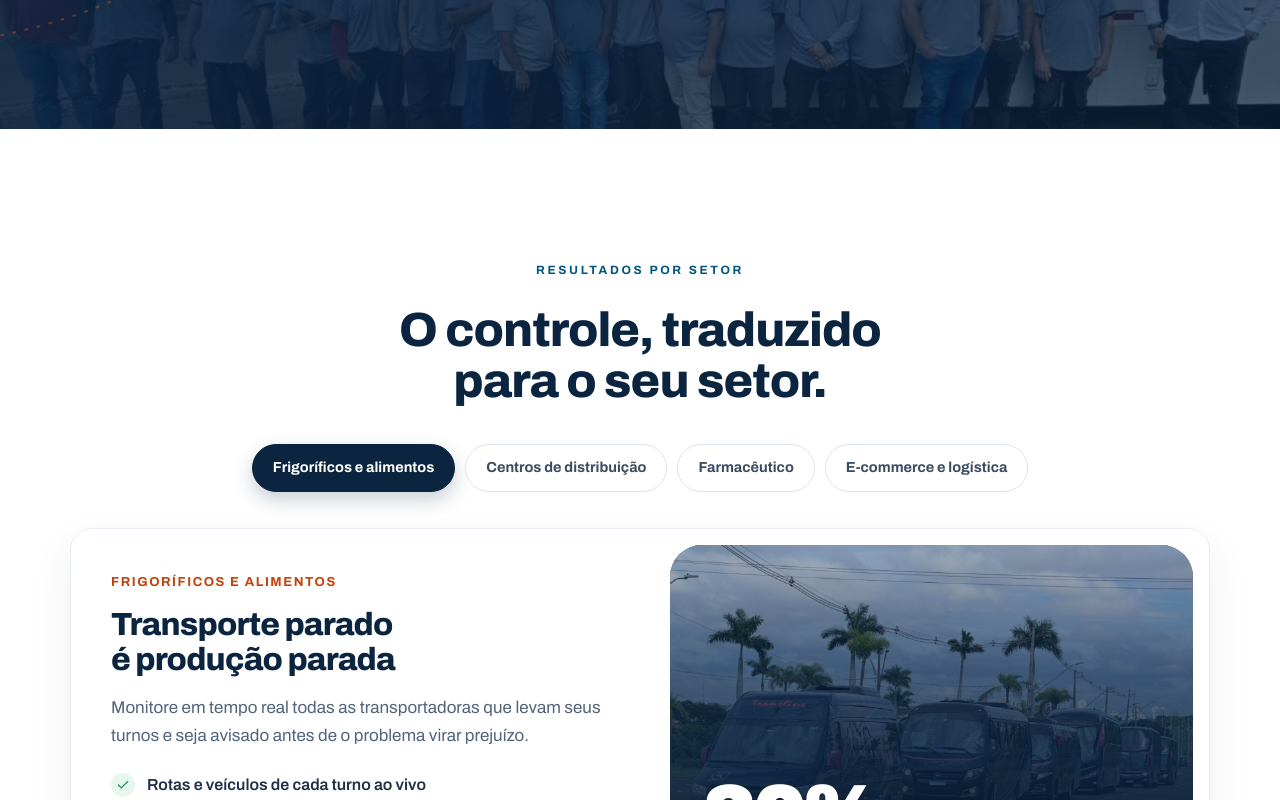
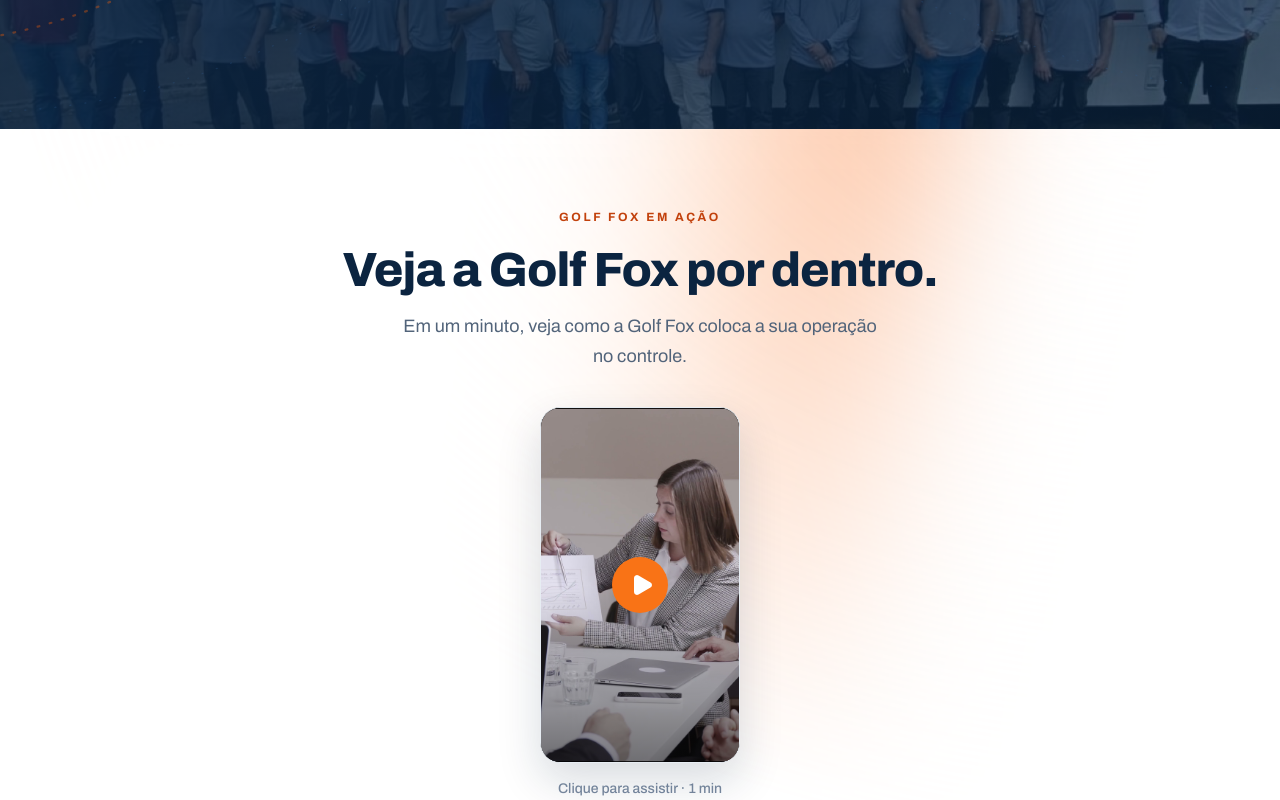
Before and after one commit to pglemos/GOLFFOX-MARKETING, a Next.js app: page / in a window 1280 px wide. Shown: the part 6620-7420 px from the top of the page. Built offline with nearby package versions, Linux system fonts and the light colour scheme; a web font is replaced by a local one.

Commit message:
Adiciona video institucional na home (card + lightbox) e ajusta stat de IA no Monitoramento

```diff
--- a/app/(marketing)/home-content.tsx
+++ b/app/(marketing)/home-content.tsx
@@ -32,6 +32,7 @@
 
 import { AppWindowCard } from "@/components/marketing/app-window-card";
 import { FaqTwoColumn } from "@/components/marketing/faq-two-column";
+import { VideoLightbox } from "@/components/marketing/video-lightbox";
 import { FinalCtaForm } from "@/components/marketing/final-cta-form";
 import { trackProfileTabSelect } from "@/lib/analytics/track-events";
 
@@ -889,6 +890,54 @@
                     </div>
                 </section>
 
+                {/* ===================== VÍDEO INSTITUCIONAL ===================== */}
+                <section className="relative overflow-hidden bg-white px-5 py-16 sm:px-8 lg:py-20">
+                    <div className="gf-aurora-light" aria-hidden="true" />
+                    <div className="relative z-10 mx-auto flex max-w-[720px] flex-col items-center text-center">
+                        <motion.span
+                            initial={{ opacity: 0, filter: "blur(10px)", y: 12 }}
+                            whileInView={{ opacity: 1, filter: "blur(0px)", y: 0 }}
+                            viewport={{ once: true }}
+                            transition={{ duration: 0.5 }}
+                            className="mb-5 inline-flex text-xs font-bold uppercase tracking-[0.22em] text-[#C2410C]"
+                        >
+                            Golf Fox em ação
+                        </motion.span>
+                        <motion.h2
+                            initial={{ opacity: 0, filter: "blur(10px)", y: 12 }}
+                            whileInView={{ opacity: 1, filter: "blur(0px)", y: 0 }}
+                            viewport={{ once: true }}
+                            transition={{ duration: 0.6, delay: 0.08 }}
+                            className="text-balance text-[2rem] font-extrabold leading-[1.08] tracking-[-0.02em] text-[#0B2440] sm:text-[2.6rem] lg:text-5xl"
+                        >
+                            Veja a Golf Fox por dentro.
+                        </motion.h2>
+                        <motion.p
+                            initial={{ opacity: 0, filter: "blur(10px)", y: 12 }}
+                            whileInView={{ opacity: 1, filter: "blur(0px)", y: 0 }}
+                            viewport={{ once: true }}
+                            transition={{ duration: 0.6, delay: 0.16 }}
+                            className="mt-4 max-w-[520px] text-pretty text-lg leading-relaxed text-[#52647A]"
+                        >
+                            Em um minuto, veja como a Golf Fox coloca a sua operação no controle.
+                        </motion.p>
+                        <motion.div
+                            initial={{ opacity: 0, filter: "blur(10px)", y: 16 }}
+                            whileInView={{ opacity: 1, filter: "blur(0px)", y: 0 }}
+                            viewport={{ once: true }}
+                            transition={{ duration: 0.6, delay: 0.24 }}
+                            className="mt-9 flex flex-col items-center"
+                        >
+                            <VideoLightbox
+                                src="/videos/golf-fox-institucional.mp4"
+                                poster="/videos/golf-fox-institucional.jpg"
+                                label="Assistir ao vídeo da Golf Fox"
+                            />
+                            <p className="mt-4 text-sm font-medium text-[#7A8AA0]">Clique para assistir · 1 min</p>
+                        </motion.div>
+                    </div>
+                </section>
+
                 {/* ===================== RESULTADOS POR SETOR ===================== */}
                 <section id="segmentos" className="px-5 py-24 sm:px-8 lg:py-32">
                     <div className="mx-auto max-w-[1140px]">
--- a/app/(marketing)/produto/monitoramento/content.tsx
+++ b/app/(marketing)/produto/monitoramento/content.tsx
@@ -25,7 +25,7 @@
 const STATS = [
     { value: "Tempo real", label: "posição atualizada a cada 30s" },
     { value: "100%", label: "das viagens registradas e auditadas" },
-    { value: "31 anos", label: "de operação em transporte" },
+    { value: "IA", label: "que detecta risco de condução na hora" },
 ];
 
 // "O que você vê" — parâmetros monitorados (inspirado no formato do vídeo).
--- /dev/null
+++ b/components/marketing/video-lightbox.tsx
@@ -0,0 +1,81 @@
+"use client";
+
+import { useEffect, useState } from "react";
+
+import { Play, X } from "lucide-react";
+
+type VideoLightboxProps = {
+    src: string;
+    poster: string;
+    label?: string;
+    thumbClassName?: string;
+};
+
+/**
+ * Card pequeno (poster + botão de play) que abre o vídeo grande num lightbox ao
+ * clicar. Trava o scroll do fundo e fecha no X, no backdrop ou no Esc.
+ */
+export function VideoLightbox({ src, poster, label = "Assistir vídeo", thumbClassName }: VideoLightboxProps) {
+    const [open, setOpen] = useState(false);
+
+    useEffect(() => {
+        if (!open) return;
+        const html = document.documentElement;
+        const prev = html.style.overflow;
+        html.style.overflow = "hidden";
+        const onKey = (e: KeyboardEvent) => {
+            if (e.key === "Escape") setOpen(false);
+        };
+        window.addEventListener("keydown", onKey);
+        return () => {
+            html.style.overflow = prev;
+            window.removeEventListener("keydown", onKey);
+        };
+    }, [open]);
+
+    return (
+        <>
+            {/* Card pequeno */}
+            <button
+                type="button"
+                onClick={() => setOpen(true)}
+                aria-label={label}
+                className={`group relative block aspect-[9/16] w-[200px] overflow-hidden rounded-[20px] border border-[#E7EDF3] bg-black shadow-[0_18px_44px_rgba(11,36,64,0.16)] transition-transform duration-300 hover:-translate-y-1 focus-visible:outline focus-visible:outline-2 focus-visible:outline-offset-2 focus-visible:outline-brand ${thumbClassName ?? ""}`}
+            >
+                {/* eslint-disable-next-line @next/next/no-img-element */}
+                <img src={poster} alt="" aria-hidden="true" className="h-full w-full object-cover" />
+                <span className="absolute inset-0 flex items-center justify-center bg-gradient-to-t from-black/50 via-transparent to-transparent transition-colors group-hover:bg-black/20">
+                    <span className="flex h-14 w-14 items-center justify-center rounded-full bg-brand text-white shadow-lg transition-transform group-hover:scale-110">
+                        <Play className="h-6 w-6 translate-x-0.5 fill-current" aria-hidden="true" />
+                    </span>
+                </span>
+            </button>
+
+            {/* Lightbox */}
+            {open && (
+                <div
+                    onClick={() => setOpen(false)}
+                    className="fixed inset-0 z-[200] flex items-center justify-center overflow-y-auto overscroll-contain bg-black/70 p-4 backdrop-blur-sm"
+                >
+                    <button
+                        type="button"
+                        onClick={() => setOpen(false)}
+                        aria-label="Fechar"
+                        className="absolute right-4 top-4 z-10 flex h-11 w-11 items-center justify-center rounded-full bg-white/15 text-white transition-colors hover:bg-white/25 focus-visible:outline focus-visible:outline-2 focus-visible:outline-offset-2 focus-visible:outline-white"
+                    >
+                        <X className="h-5 w-5" aria-hidden="true" />
+                    </button>
+                    <video
+                        src={src}
+                        poster={poster}
+                        controls
+                        autoPlay
+                        playsInline
+                        onClick={(e) => e.stopPropagation()}
+                        className="aspect-[9/16] h-[82vh] max-h-[82vh] w-auto max-w-[92vw] rounded-2xl border border-white/10 bg-black shadow-2xl"
+                    />
+                </div>
+            )}
+        </>
+    );
+}
```
Also changed, not shown: public/videos/golf-fox-institucional.jpg (added), 1 other file (tests, documents, lock files or other folders).
